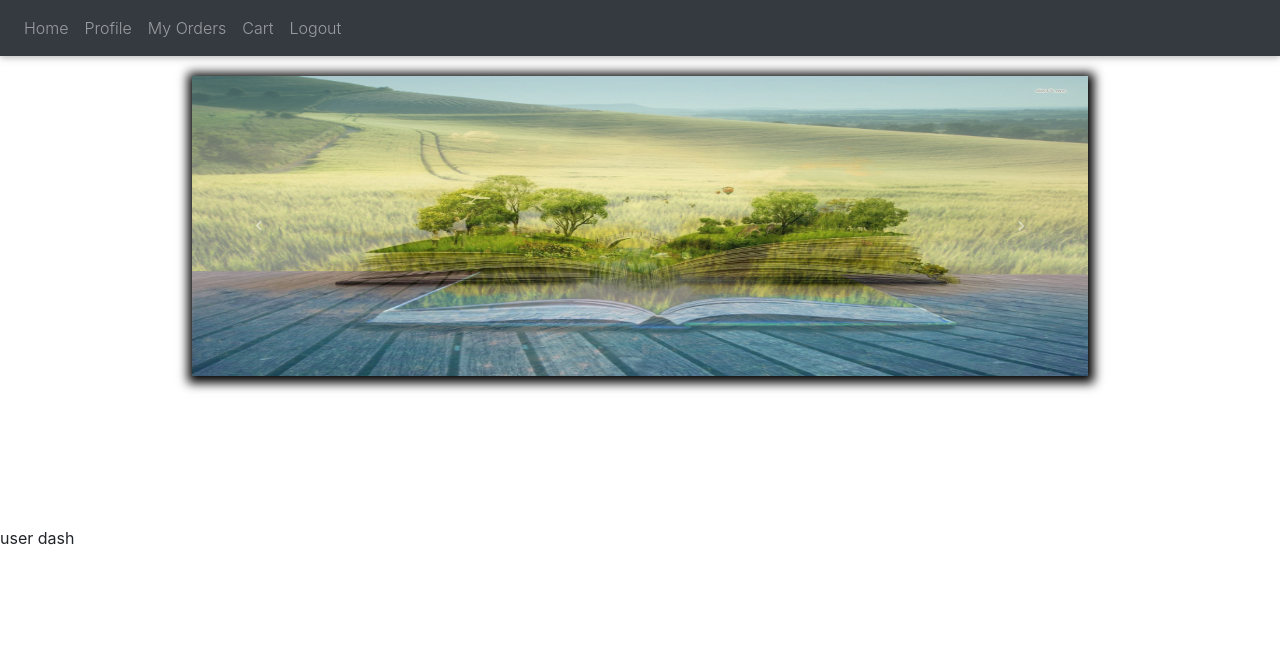
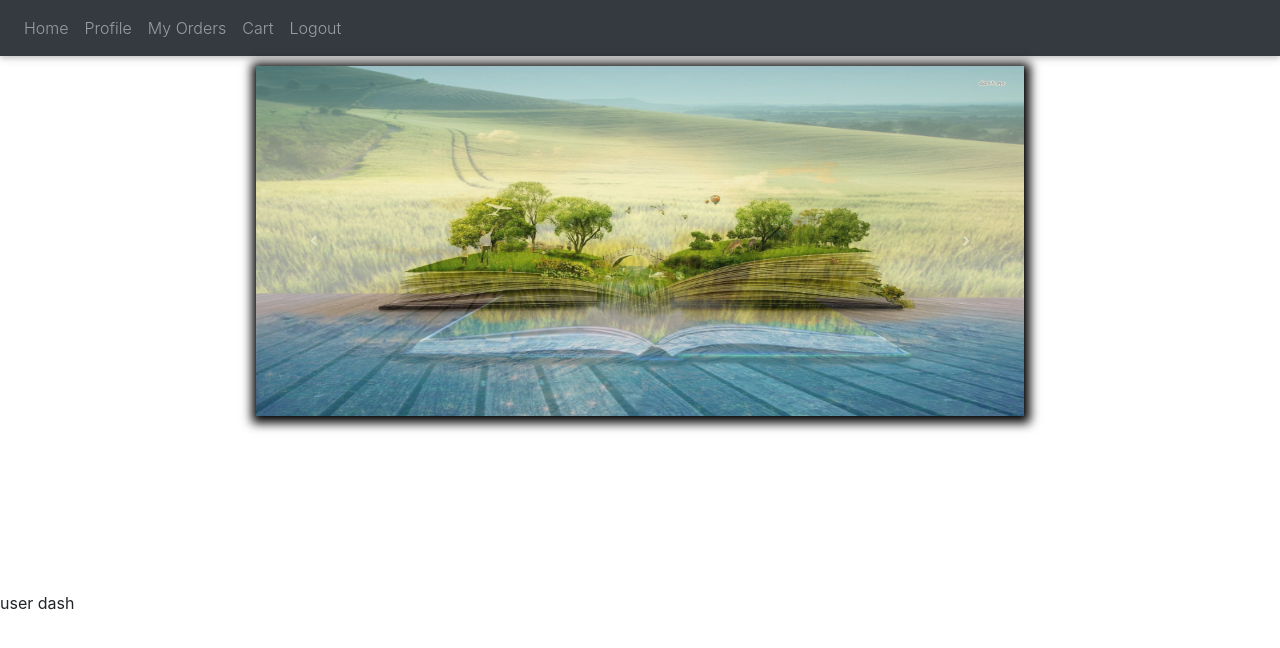
Before and after one commit to sushantmzjn/Bookstore_Frontend, a React app: page /userdashboard in a window 1280 px wide. Shown: the top 648 px of the page. Built offline with nearby package versions, Linux system fonts and the light colour scheme.

Commit message:
userdashboard

```diff
--- a/src/components/userdashboard.css
+++ b/src/components/userdashboard.css
@@ -1,9 +1,9 @@
 
 
 .maindiv{
-    margin-top: 170px;
-    width: 70%;
-    height: 300px;
+    margin-top: 185px;
+    width: 60%;
+    height: 350px;
     position: absolute;
     left: 50%;
     top: 50%;
@@ -11,11 +11,11 @@
     background-image: url('./images/book.jpg');
     background-size: 100% 100%;
     box-shadow: 1px 2px 10px 5px black;
-    animation: slider 9s infinite linear;
+    animation: slider 24s infinite linear;
 }
 
 @keyframes slider{
     0%{background-image: url('./images/book.jpg');}
     35%{background-image: url('./images/book2.jpg');}
-    75%{background-image: url('./images/book.jpg');}
+    75%{background-image: url('./images/book3.jpg');}
 }
```
Also changed, not shown: src/components/images/book3.jpg (added).
